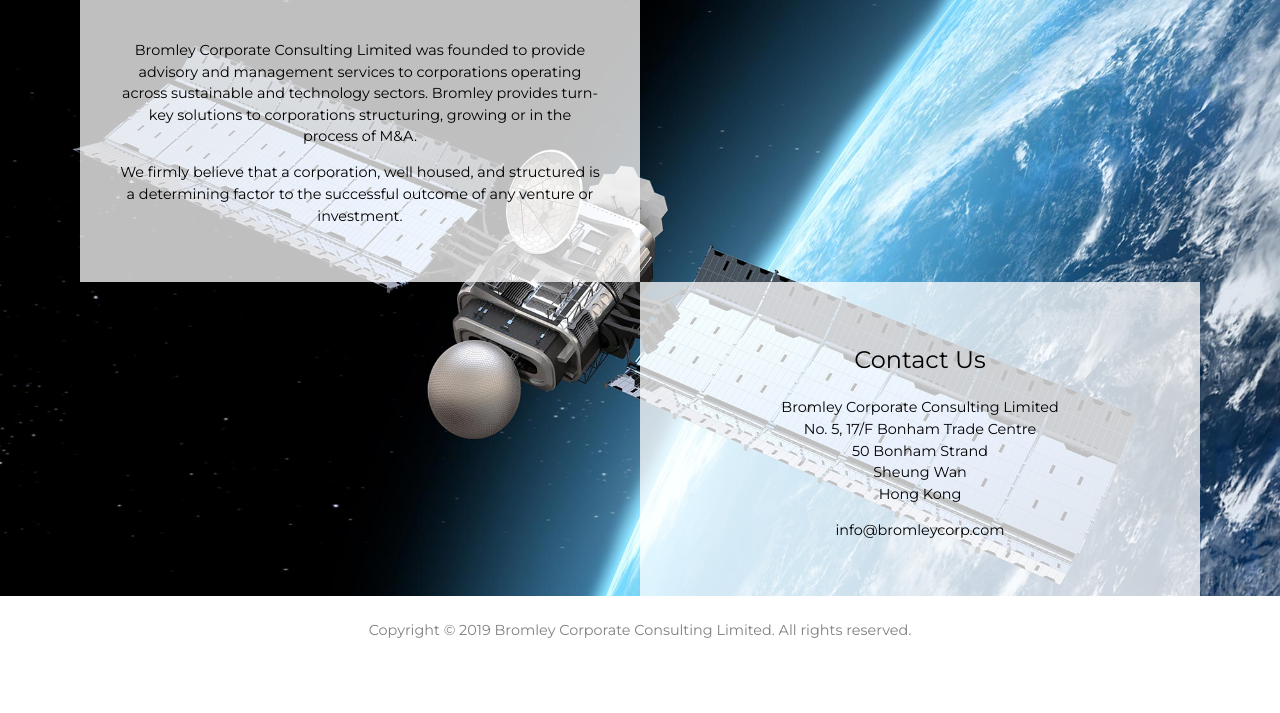
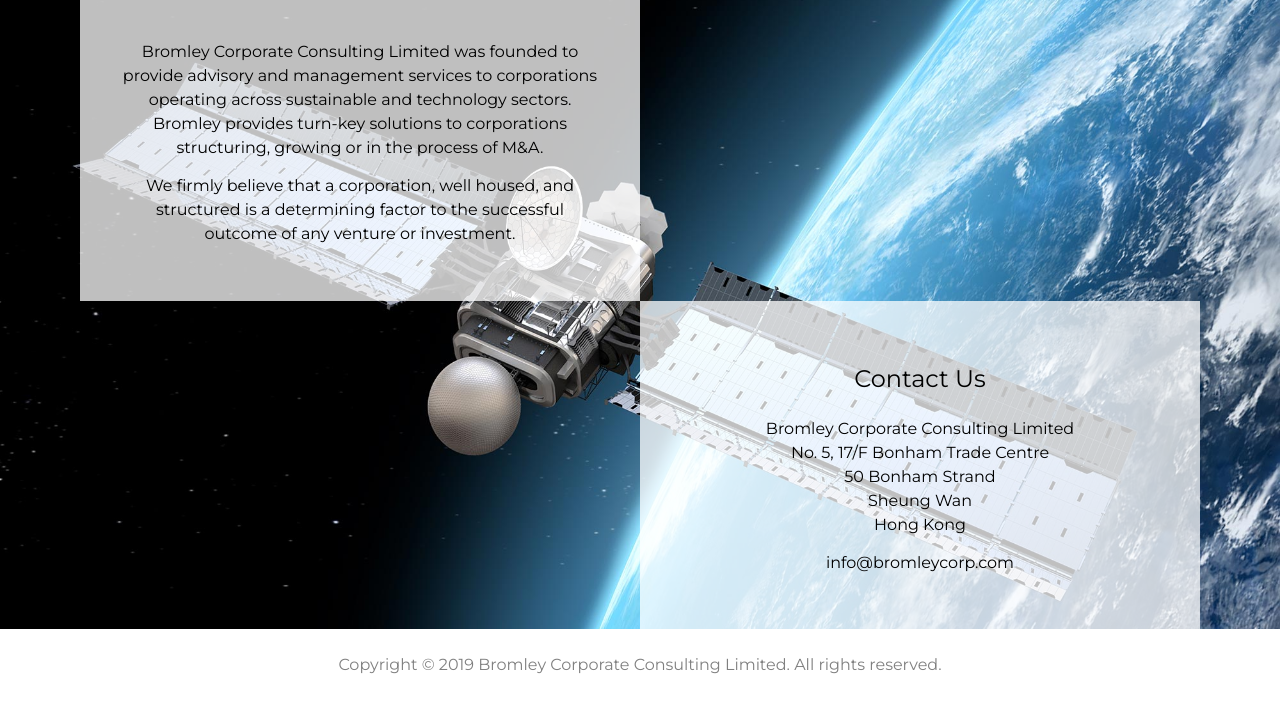
Before and after one commit to bromleycorp/bromleycorp.github.io, a Jekyll site: the page built from index.html, in a window 1280 px wide. Shown: the top 713 px of the page. Built offline with Jekyll 4.4.1, drawn with Linux system fonts in a browser that asks for light colours.

Commit message:
Update styles.css

```diff
--- a/_includes/styles.css
+++ b/_includes/styles.css
@@ -4,7 +4,7 @@
 }
 
 p {
-  font-size: .9rem;
+  font-size: 1rem;
   margin: 0 0 .9rem 0;
 }
 
```
